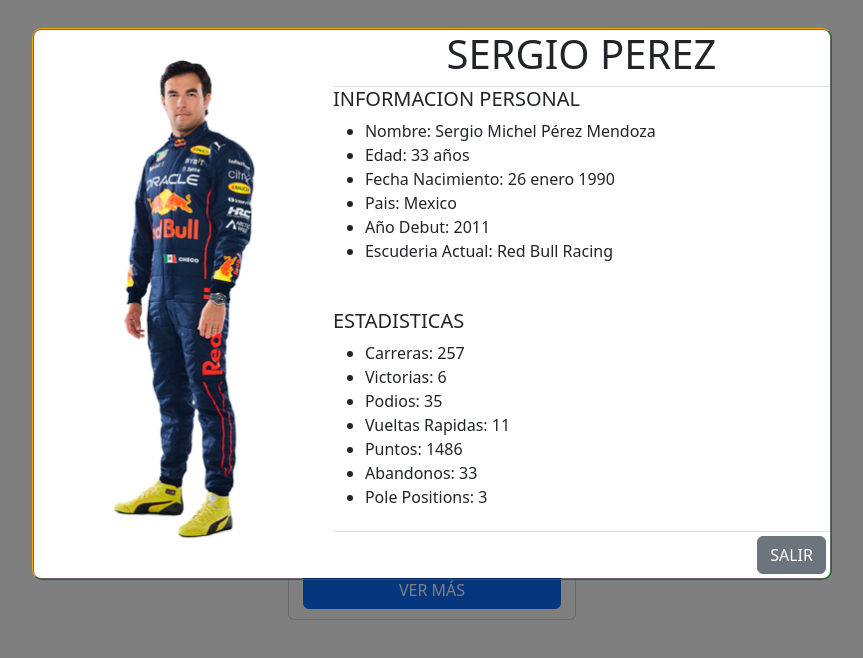
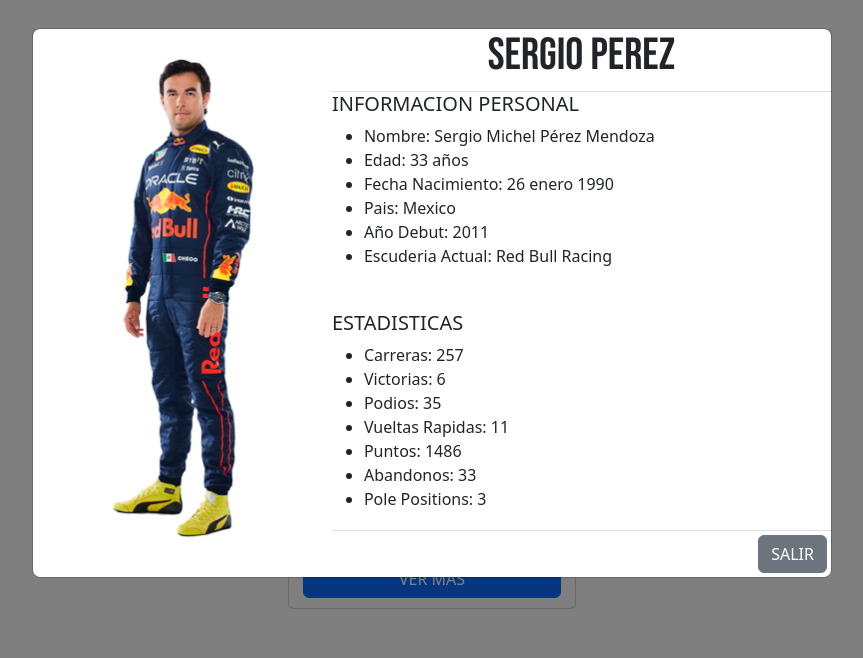
Before and after one commit to DanielAlexanderDiaz/uso-modal, a plain HTML site: page index.html in a window 1280 px wide. Both pictures are taken after a click on the button "VER MÁS". Shown: the whole page, without its empty margins (208-1071 px from the left). Drawn offline with nearby package versions, Linux system fonts and the light colour scheme.

Commit message:
Agrega font

```diff
--- a/css/main.css
+++ b/css/main.css
@@ -1,3 +1,5 @@
+/*font-family: 'Bebas Neue', sans-serif;*/
+
 .contenedor{
     width: 100%;
     height: 750px;
@@ -7,7 +9,7 @@
 }
 
 /*tarjeta*/
-.contenedor .card{
+.card{
     display: flex;
     align-content: center;
 }
@@ -17,7 +19,7 @@
 }
 
 .card .imagen img{
-    padding: 20px 20px;
+    padding: 20px 20px 10px 20px;
 }
 
 .contenedor .card .card-body{
@@ -32,8 +34,10 @@
 }
 
 .card .card-body .card-body-nombre h2{
+    font-family: 'Bebas Neue', sans-serif;
     text-align: center;
-    margin-bottom: 15px;
+    font-size: 35px;
+    margin: 0;
 }
 
 .card-body .card-body-datos{
@@ -104,24 +108,19 @@
 
 
 /*modal*/
-.modal-dialog{
-    border-top: 1px solid orange;
-    border-left: 1px solid orange;
-    border-right: 1px solid green;
-    border-bottom: 1px solid green;
-    border-radius: 10px;
-}
-
 .modal-content{
     height: 550px;
 }
-
-
 
 .modal-contenedor{
     width: 800px;
 }
 
+.modal-header h1{
+    font-family: 'Bebas Neue', sans-serif;
+    font-size: 45px;
+}
+
 .informacion-personal, .estadisticas{
     height: 50%;
 }
--- a/index.html
+++ b/index.html
@@ -9,6 +9,10 @@
     <!--Bootstrap-->
     <link href="https://cdn.jsdelivr.net/npm/bootstrap@5.3.2/dist/css/bootstrap.min.css"
     rel="stylesheet" integrity="sha384-T3c6CoIi6uLrA9TneNEoa7RxnatzjcDSCmG1MXxSR1GAsXEV/Dwwykc2MPK8M2HN" crossorigin="anonymous">
+    <!--Font-->
+    <link rel="preconnect" href="https://fonts.googleapis.com">
+    <link rel="preconnect" href="https://fonts.gstatic.com" crossorigin>
+    <link href="https://fonts.googleapis.com/css2?family=Bebas+Neue&display=swap" rel="stylesheet">
     <title>Piloto</title>
 </head>
     <body>
```
